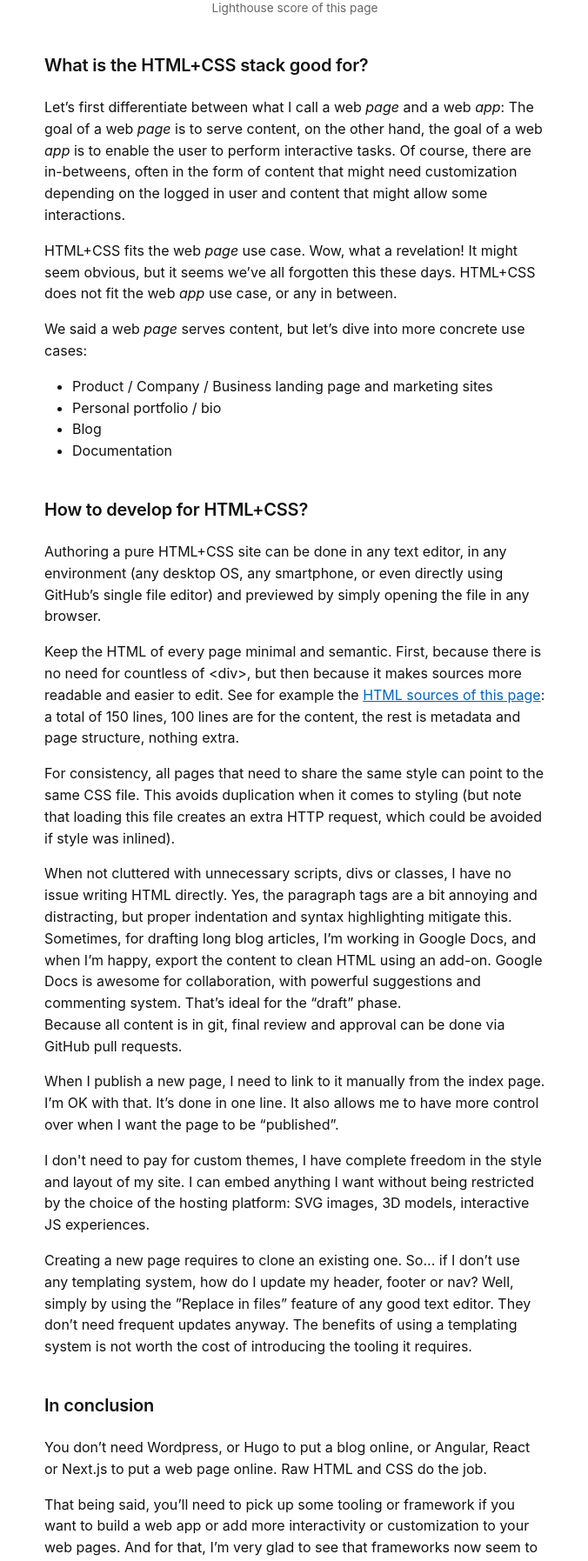
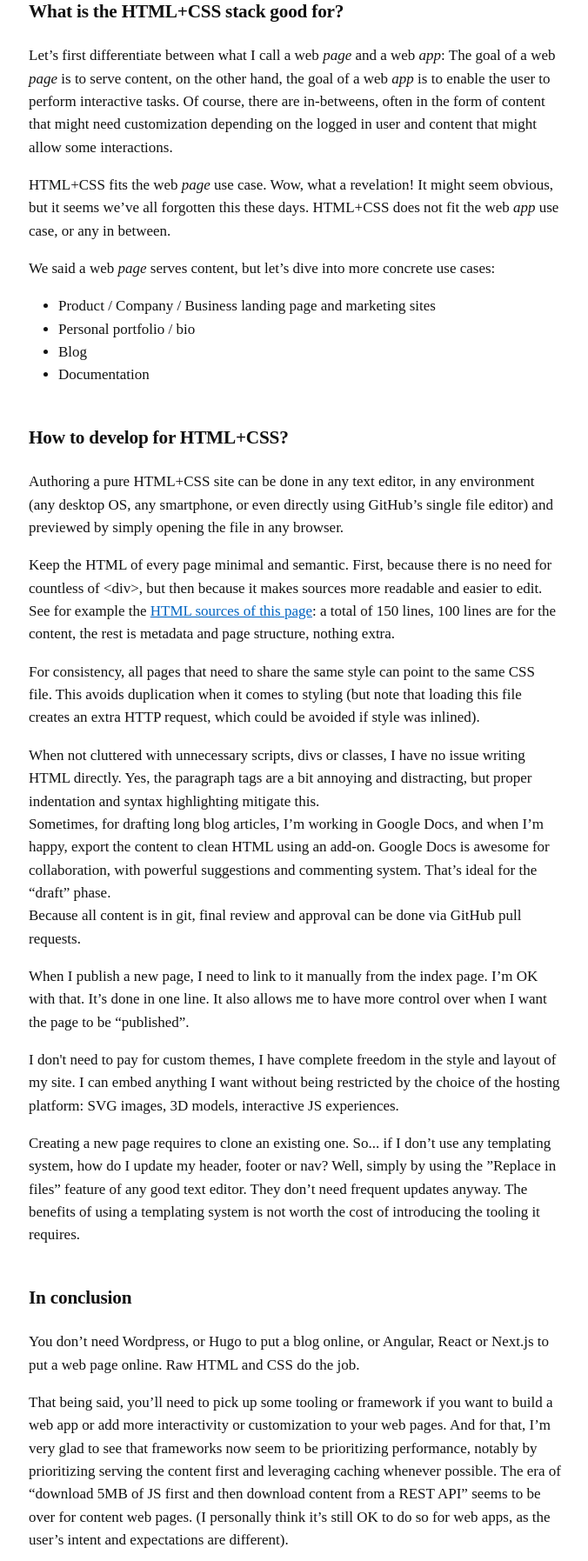
Before and after one commit to jwboelens/very-simple-website, a PHP site: page / in a window 1280 px wide. Shown: the part 2383-4178 px from the top of the page at 87% size, without its empty margins (301-977 px from the left). Run offline with PHP 8.4, Linux system fonts and the light colour scheme; some web fonts are replaced.

Commit message:
Update style.css

```diff
--- a/style.css
+++ b/style.css
@@ -1,12 +1,11 @@
-@import url('https://rsms.me/inter/inter.css');
 :root {
   --article-max-width: 36rem;
 }
 html {
-  font-family: 'Inter', sans-serif;
+  font-family: "Ringside Regular SSm A", "Ringside Regular SSm B";
   font-style: normal;
   font-weight: 400;
-  font-size: 16px;
+  font-size: 17px;
   line-height: 1.55;
   color: #121212;
 }
```
